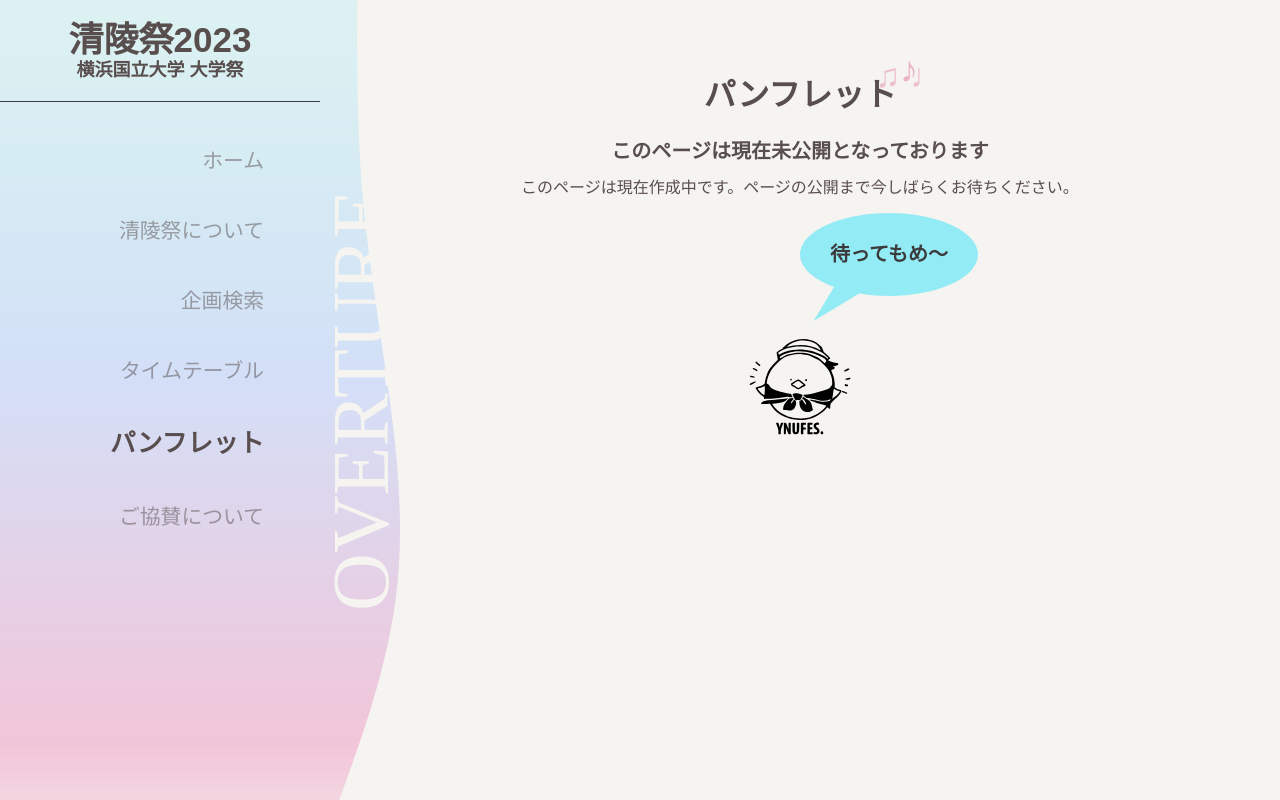
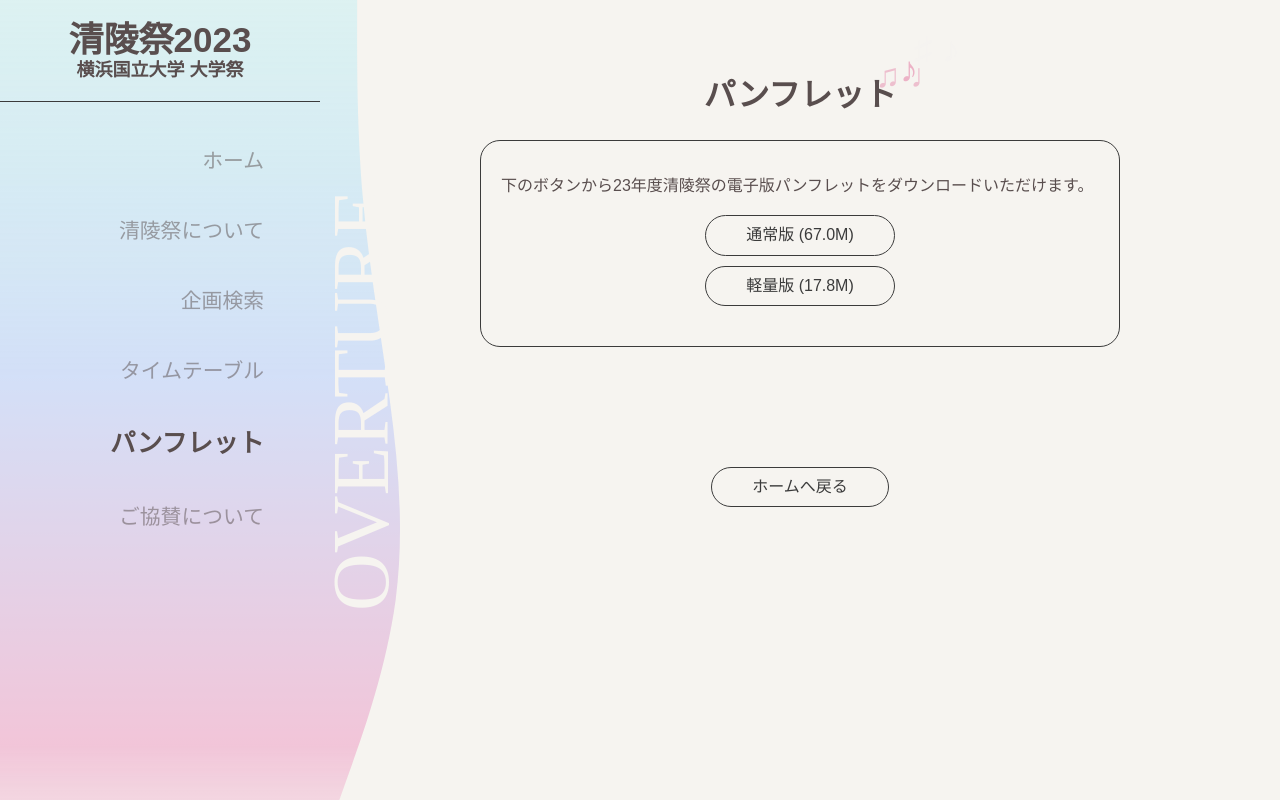
Before and after one commit to ynufes-tech/ynufes-seiryo23, a Nuxt app: page /pamphlet in a window 1280 px wide. Built offline with nearby package versions, Linux system fonts and the light colour scheme.

Commit message:
feat: パンフレットページ

```diff
--- a/pages/pamphlet/index.vue
+++ b/pages/pamphlet/index.vue
@@ -12,7 +12,15 @@ useHead({
 </script>
 <template>
   <SectionTitle section-title="パンフレット" class="section-title" />
-  <UnderConstruction />
+  <div class="content-wrapper">
+
+  <p>下のボタンから23年度清陵祭の電子版パンフレットをダウンロードいただけます。</p>
+  <div class="button-wrapper">
+    <PrimaryButton button-text="通常版 (67.0M)" link="https://storage.googleapis.com/ynufes-seiryo23-deploy.appspot.com/pamphlet_seiryo23.pdf" />
+    <PrimaryButton button-text="軽量版 (17.8M)" link="https://storage.googleapis.com/ynufes-seiryo23-deploy.appspot.com/pamphlet_seiryo23-light.pdf" />
+  </div>
+  </div>
+  <PrimaryButton button-text="ホームへ戻る" link="/" class="back-home"/>
 </template>
 
 <style scoped lang="scss">
@@ -20,4 +28,22 @@ useHead({
   margin: 0 auto;
   width: fit-content;
 }
+.content-wrapper {
+  box-sizing: border-box;
+  width: min(40em, 90%);
+  margin: 0 auto;
+  border: 1px solid #3b3b3b;
+  border-radius: 20px;
+  padding: 20px;
+
+  .button-wrapper {
+    margin: 20px 0;
+    .primary-button {
+      margin: 10px auto;
+    }
+  }
+}
+.back-home {
+  margin-top: 120px;
+}
 </style>
```
